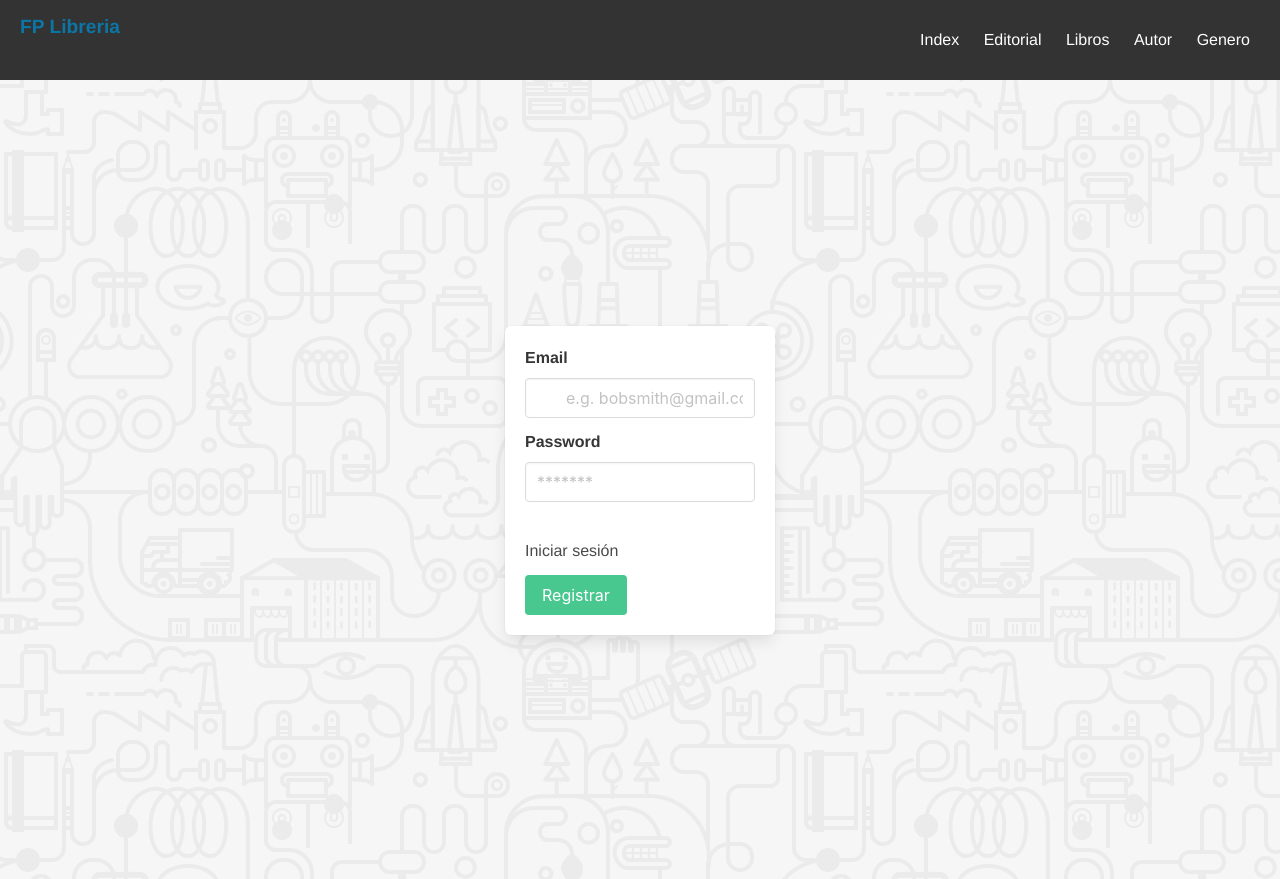
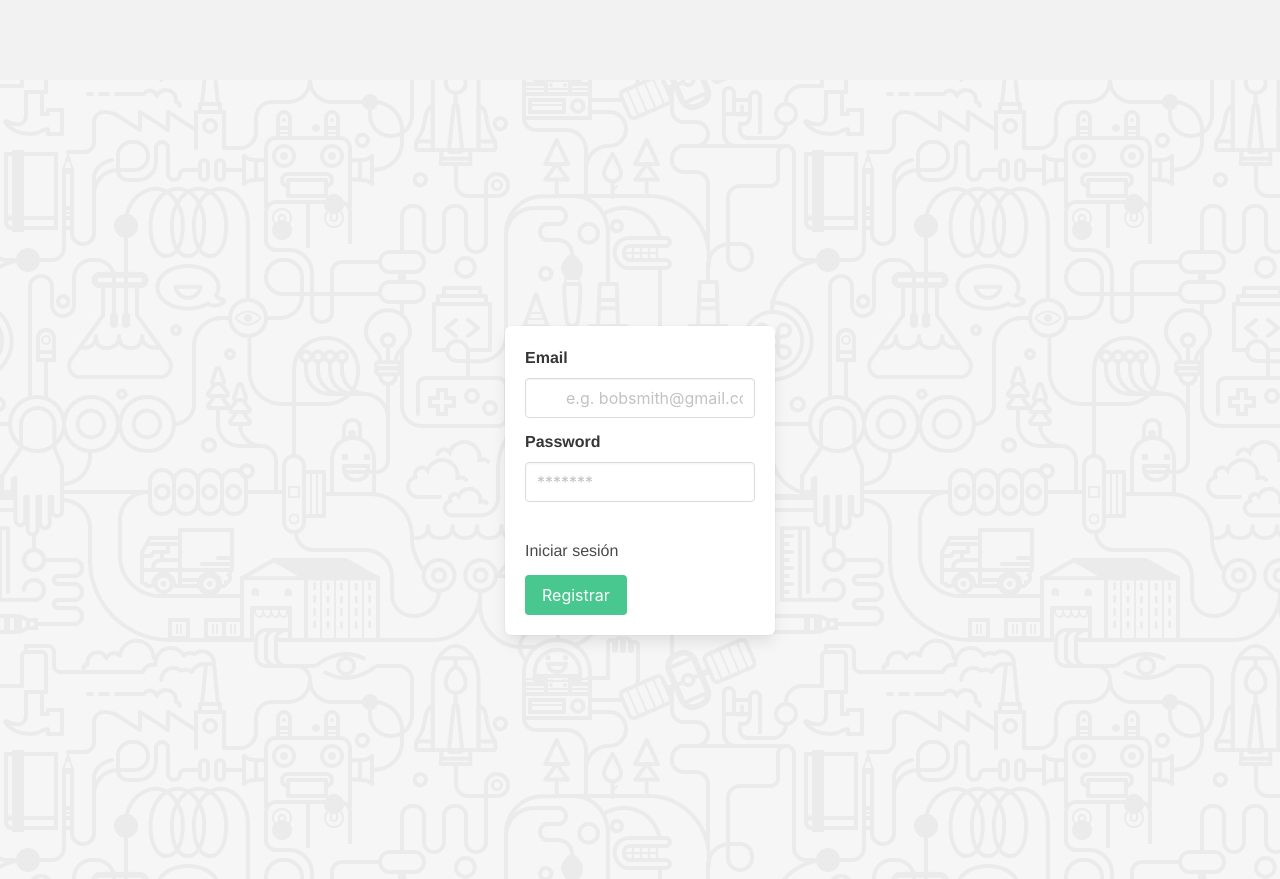
Before and after one commit to JoseFernandoPadilla/app-libros-jfps, a Flask app: page /registrar in a window 1280 px wide. Shown: the top 879 px of the page. Run offline with Flask 2, Linux system fonts and the light colour scheme; some libraries are stand-ins or nearby versions.

Commit message:
UktimaActua

```diff
--- a/app.py
+++ b/app.py
@@ -9,7 +9,7 @@ from flask_bcrypt import Bcrypt
 
 
 app = Flask(__name__)
-app.config['SQLALCHEMY_DATABASE_URI'] = 'postgresql://wxkwwmytwwltmx:28db7632f1842895ebcdc9fb01541dc337533cf538468bce536b9bdc554fdf37@ec2-52-201-106-191.compute-1.amazonaws.com:5432/d9042op94kprqs'
+app.config['SQLALCHEMY_DATABASE_URI'] = 'postgresql://ncknhmenviezru:05a1041255919279be49023f1704c72c0e8e89e5a1e70c5c66f380c9344c8583@ec2-54-204-128-96.compute-1.amazonaws.com:5432/d1m7q91grlo5fs'
 #app.config['SQLALCHEMY_DATABASE_URI'] = 'postgresql+psycopg2://postgres:FPadilla@localhost:5432/bd'
 app.config['SQLALCHEMY_TRACK_MODIFICATIONS'] = False
 
--- a/templates/autor.html
+++ b/templates/autor.html
@@ -17,7 +17,7 @@
         </a>
         <nav>
             <ul>
-                <li><a href="/ ">Index</a></li>
+                <li><a href="/menu">Index</a></li>
                 <li><a href="/tablaAutor">Tabla Autor</a></li>
             </ul>
         </nav>
--- a/templates/editarAutor.html
+++ b/templates/editarAutor.html
@@ -17,7 +17,7 @@
         </a>
         <nav>
             <ul>
-                <li><a href="/ ">Index</a></li>
+                <li><a href="/menu">Index</a></li>
                 <li><a href="/tablaAutor">Tabla Autor</a></li>
             </ul>
         </nav>
--- a/templates/editarEditorial.html
+++ b/templates/editarEditorial.html
@@ -18,7 +18,7 @@
         </a>
         <nav>
             <ul>
-                <li><a href="/ ">Index</a></li>
+                <li><a href="/menu">Index</a></li>
                 <li><a href="/tablaEditorial">Tabla Editorial</a></li>
             </ul>
         </nav>
--- a/templates/editarGenero.html
+++ b/templates/editarGenero.html
@@ -17,7 +17,7 @@
         </a>
         <nav>
             <ul>
-                <li><a href="/ ">Index</a></li>
+                <li><a href="/menu">Index</a></li>
                 <li><a href="/tablaGenero">Tabla Genero</a></li>
             </ul>
         </nav>
--- a/templates/editarLibro.html
+++ b/templates/editarLibro.html
@@ -17,7 +17,7 @@
         </a>
         <nav>
             <ul>
-                <li><a href="/ ">Index</a></li>
+                <li><a href="/menu">Index</a></li>
                 <li><a href="/tablaLibro">Tabla Libro</a></li>
             </ul>
         </nav>
--- a/templates/editorial.html
+++ b/templates/editorial.html
@@ -18,7 +18,7 @@
         </a>
         <nav>
             <ul>
-                <li><a href="/ ">Index</a></li>
+                <li><a href="/menu">Index</a></li>
                 <li><a href="/tablaEditorial">Tabla Editorial</a></li>
             </ul>
         </nav>
--- a/templates/favoritos.html
+++ b/templates/favoritos.html
@@ -17,7 +17,7 @@
         </a>
         <nav>
             <ul>
-                <li><a href="/ ">Index</a></li>
+                <li><a href="/menu">Index</a></li>
                 <li><a href="/editorial ">Editorial</a></li>
                 </li>
             </ul>
--- a/templates/genero.html
+++ b/templates/genero.html
@@ -17,7 +17,7 @@
         </a>
         <nav>
             <ul>
-                <li><a href="/ ">Index</a></li>
+                <li><a href="/menu">Index</a></li>
                 <li><a href="/tablaGenero">Tabla Genero</a></li>
             </ul>
         </nav>
--- a/templates/libro.html
+++ b/templates/libro.html
@@ -17,7 +17,7 @@
         </a>
         <nav>
             <ul>
-                <li><a href="/ ">Index</a></li>
+                <li><a href="/menu">Index</a></li>
                 <li><a href="/tablaLibro">Tabla Libro</a></li>
             </ul>
         </nav>
--- a/templates/registro.html
+++ b/templates/registro.html
@@ -1,36 +1,5 @@
 {% extends "layout.html" %} {% block content %}
-<html>
 
-<head>
-    <meta charset="utf-8">
-    <title>Cabecera fija</title>
-
-    <link rel="stylesheet" href="style.css">
-</head>
-
-<body>
-
-    <header id="main-header">
-
-        <a id="logo-header" href="#">
-            <span class="site-name">FP Libreria</span>
-        </a>
-        <nav>
-            <ul>
-                <li><a href="/ ">Index</a></li>
-                <li><a href="/editorial ">Editorial</a></li>
-                <li><a href="/libro">Libros</a></li>
-                <li><a href="/autor">Autor</a></li>
-                <li><a href="/genero">Genero</a></li>
-            </ul>
-        </nav>
-        <!-- / nav -->
-
-    </header>
-    <!-- / #main-header -->
-</body>
-
-</html>
 <section class="hero is-primary is-fullheight">
     <div class="hero-body">
         <div class="container">
--- a/templates/tablaAutor.html
+++ b/templates/tablaAutor.html
@@ -17,7 +17,7 @@
         </a>
         <nav>
             <ul>
-                <li><a href="/ ">Index</a></li>
+                <li><a href="/menu">Index</a></li>
                 <li><a href="/autor">Autor</a></li>
             </ul>
         </nav>
--- a/templates/tablaEditorial.html
+++ b/templates/tablaEditorial.html
@@ -17,7 +17,7 @@
         </a>
         <nav>
             <ul>
-                <li><a href="/ ">Index</a></li>
+                <li><a href="/menu">Index</a></li>
                 <li><a href="/editorial ">Editorial</a></li>
                 </li>
             </ul>
--- a/templates/tablaGenero.html
+++ b/templates/tablaGenero.html
@@ -17,7 +17,7 @@
         </a>
         <nav>
             <ul>
-                <li><a href="/ ">Index</a></li>
+                <li><a href="/menu">Index</a></li>
                 <li><a href="/genero">Genero</a></li>
             </ul>
         </nav>
--- a/templates/tablaLibro.html
+++ b/templates/tablaLibro.html
@@ -17,7 +17,7 @@
         </a>
         <nav>
             <ul>
-                <li><a href="/ ">Index</a></li>
+                <li><a href="/menu">Index</a></li>
                 <li><a href="/libro">Libros</a></li>
             </ul>
         </nav>
```
Also changed, not shown: templates/menu.html (+7 -4 lines).
